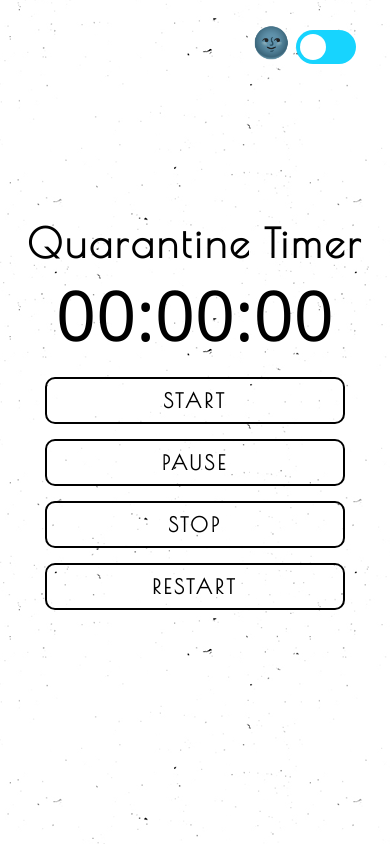
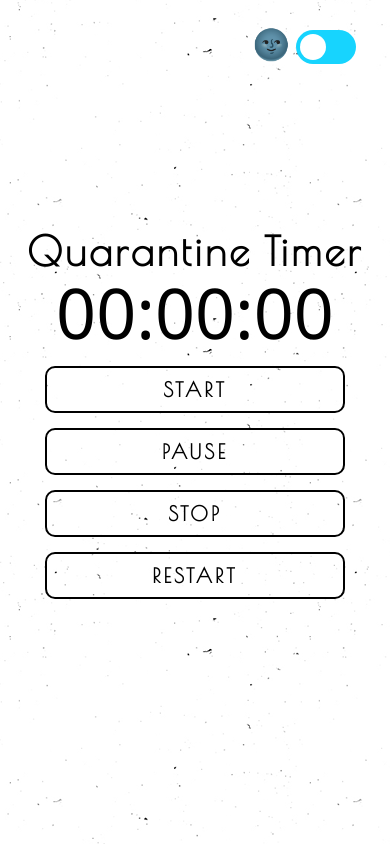
Before and after one commit to cesarcast1llo/quarantine-projects, a website: page pages/timer.html in a window 390 px wide. Drawn offline with nearby package versions, Linux system fonts and the light colour scheme.

Commit message:
iphone 7 updates

```diff
--- a/assets/styles/timer.scss
+++ b/assets/styles/timer.scss
@@ -145,7 +145,7 @@ body {
 
     p {
       position: absolute;
-      top: 25;
+      top: 27;
       right: 85;
       margin: 0;
       display: inline-block;
@@ -177,10 +177,11 @@ body {
       color: #000000;
       font-family: 'Poiret One';
       font-size: 2.5rem;
+      line-height: 2.7rem;
       letter-spacing: 3px;
       margin: 0;
       text-align: center;
-      padding-top: 30px;
+      padding-top: 10px;
 
       @media (min-width: 376px) {
         padding: 0;
@@ -229,6 +230,7 @@ body {
         color: #000000;
         font-family: 'Noto Sans', sans-serif;
         font-size: 70px;
+        line-height: 78px;
         @media (min-width: 769px) {
           padding-bottom: 20px;
         }
```
Also changed, not shown: assets/styles/timer.css, 1 other file.
